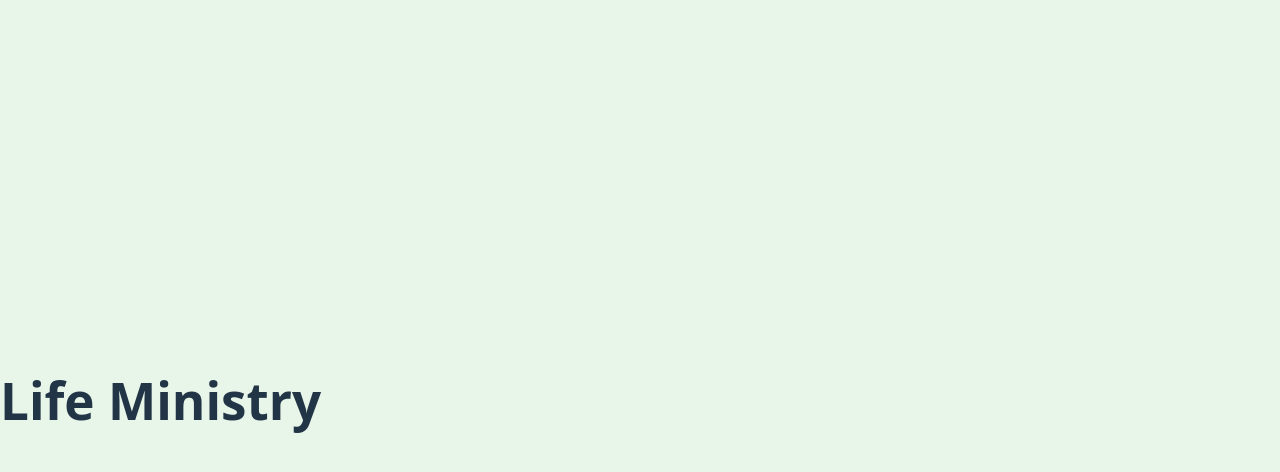
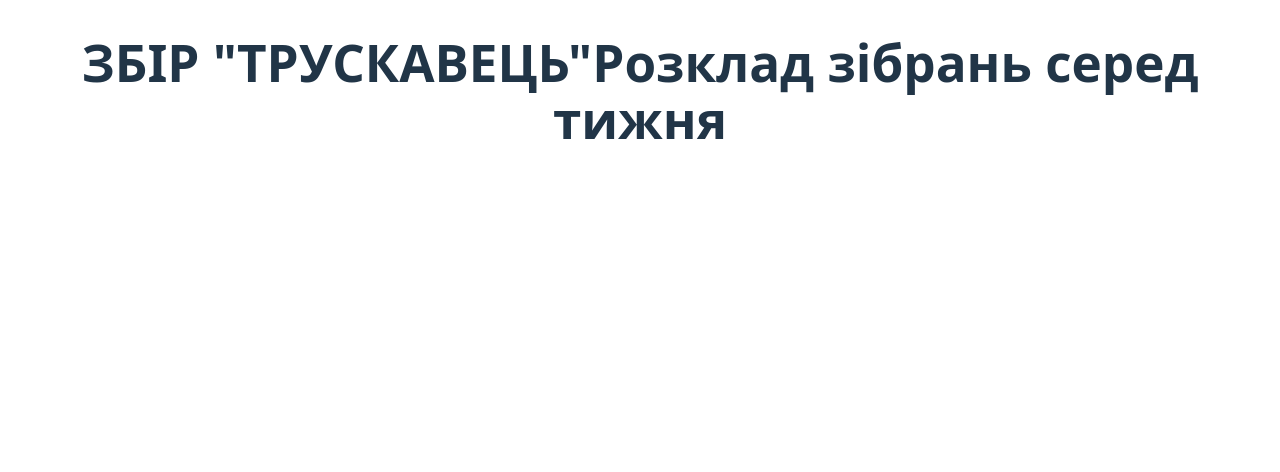
Before and after one commit to geniasheiko/schedules, a React (Vite) app: page /schedules/life-ministry in a window 1280 px wide. Shown: the top 472 px of the page. Built offline with nearby package versions, Linux system fonts and the light colour scheme.

Commit message:
LifeMinistryPage. Some styles and html.

```diff
--- a/src/pages/LifeMinistryPage.module.css
+++ b/src/pages/LifeMinistryPage.module.css
@@ -0,0 +1,16 @@
+/* reset styles */
+body{
+    display: unset;
+    margin: unset;
+    min-width: unset;
+    min-height: unset;
+    background: unset;
+}
+
+.container{
+    max-width: 1200px;
+    margin: 0 auto;
+}
+.title{
+    text-align: center;
+}
--- a/src/pages/LifeMinistryPage.tsx
+++ b/src/pages/LifeMinistryPage.tsx
@@ -1,9 +1,20 @@
-
+import styles from "./LifeMinistryPage.module.css";
 
 export const LifeMinistryPage = () => {
     return (
-    <div>
-        <h1>Life Ministry</h1>
+    <div className={styles.container}>
+        <h1 className={styles.title}>
+            <span>ЗБІР "ТРУСКАВЕЦЬ"</span>
+            <span>Розклад зібрань серед тижня</span>
+        </h1>
+        <div className={styles.weeksContainer}>
+            <div className={styles.weeksItem}>
+
+            </div>
+            <div className={styles.weeksItem}></div>
+            <div className={styles.weeksItem}></div>
+            <div className={styles.weeksItem}></div>
+        </div>
     </div>
     )
 }
```
